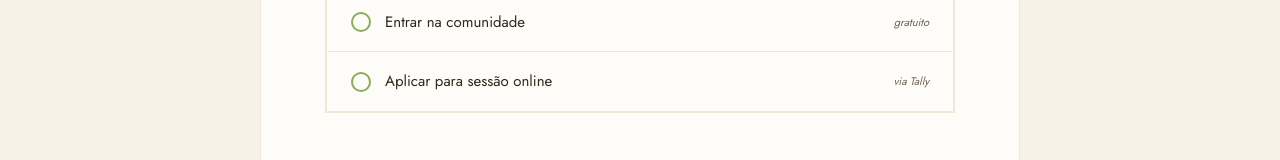
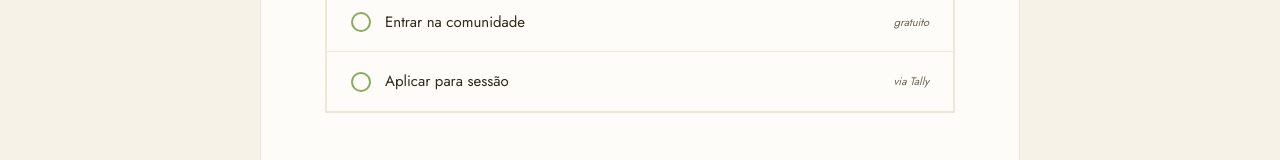
Before and after one commit to Pedrosperb-cmd/pedro-landing, a React (Vite) app: page / in a window 1280 px wide. Shown: the part 4329-4489 px from the top of the page. Built offline with nearby package versions, Linux system fonts and the light colour scheme; no server answers.

Commit message:
Update App.jsx

```diff
--- a/src/App.jsx
+++ b/src/App.jsx
@@ -920,7 +920,7 @@ const testimonials = [
                   {[
                     { value: "newsletter", label: "Receber a newsletter", hint: "gratuito" },
                     { value: "community", label: "Entrar na comunidade", hint: "gratuito" },
-                    { value: "session", label: "Aplicar para sessão online", hint: "via Tally" },
+                    { value: "session", label: "Aplicar para sessão", hint: "via Tally" },
                   ].map((opt) => (
                     <label key={opt.value} className={`interest-option${interest === opt.value ? " selected" : ""}`} onClick={() => setInterest(opt.value)}>
                       <input type="radio" name="interest" value={opt.value} onChange={() => setInterest(opt.value)} checked={interest === opt.value} readOnly />
```
